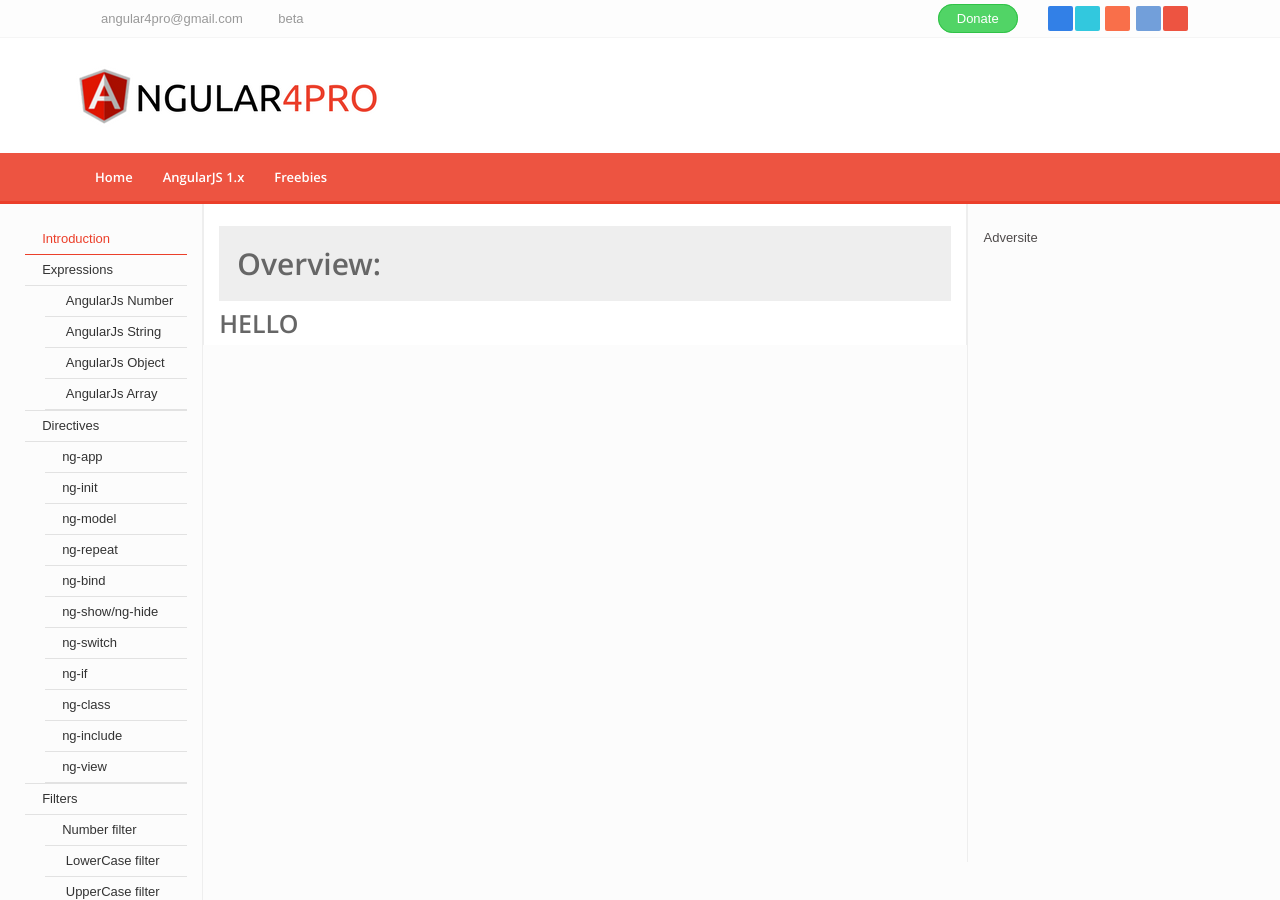
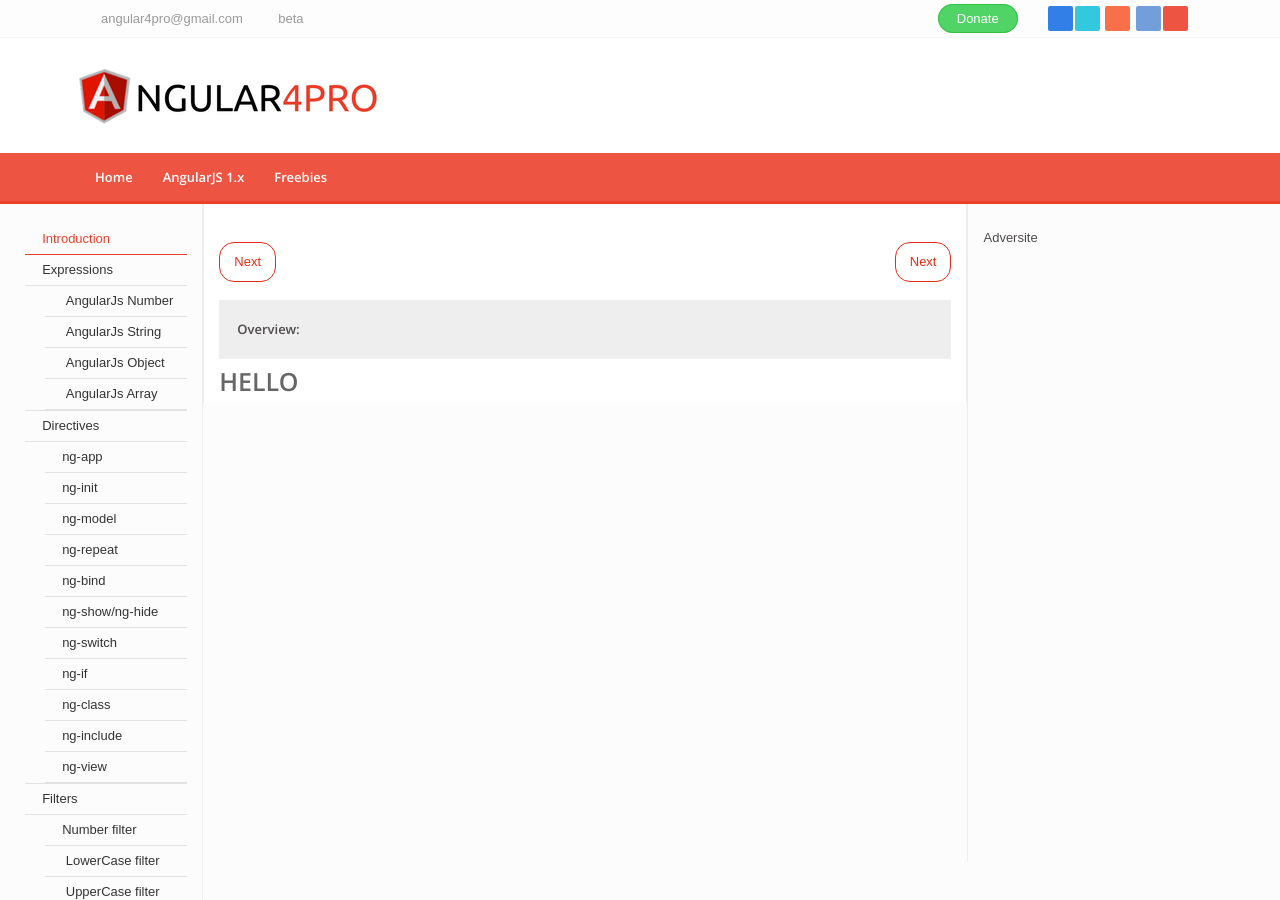
Before and after one commit to angular4pro/angular4pro.github.io, a Jekyll site: the page built from index.md, in a window 1280 px wide and 900 px high. Built offline with Jekyll 4.4.1, drawn with Linux system fonts in a browser that asks for light colours; some web fonts are replaced.

Commit message:
Update default.html

```diff
--- a/_layouts/default.html
+++ b/_layouts/default.html
@@ -70,7 +70,8 @@
 </div>
 
 <div class="col-md-7  maincnt padding_top_content" itemscope itemtype="https://www.schema.org/TechArticle">
- <h1 itemprop="headline"> {{ page.heading }} <h1>
+ <h1 itemprop="headline"> {{ page.heading }} </h1>
+  <ul class="pager"><li class="previous"><a href="{{ page.prevLink }}"> Next</a></li><li class="next"><a href="{{ page.nextLink }}"> Next</a></li></ul>
    <div class="bg-grey padd-15 "> <span style="font-weight:bold;"> Overview: </span>{{ page.overview }} </div>
  	{{ content }}
 
```
